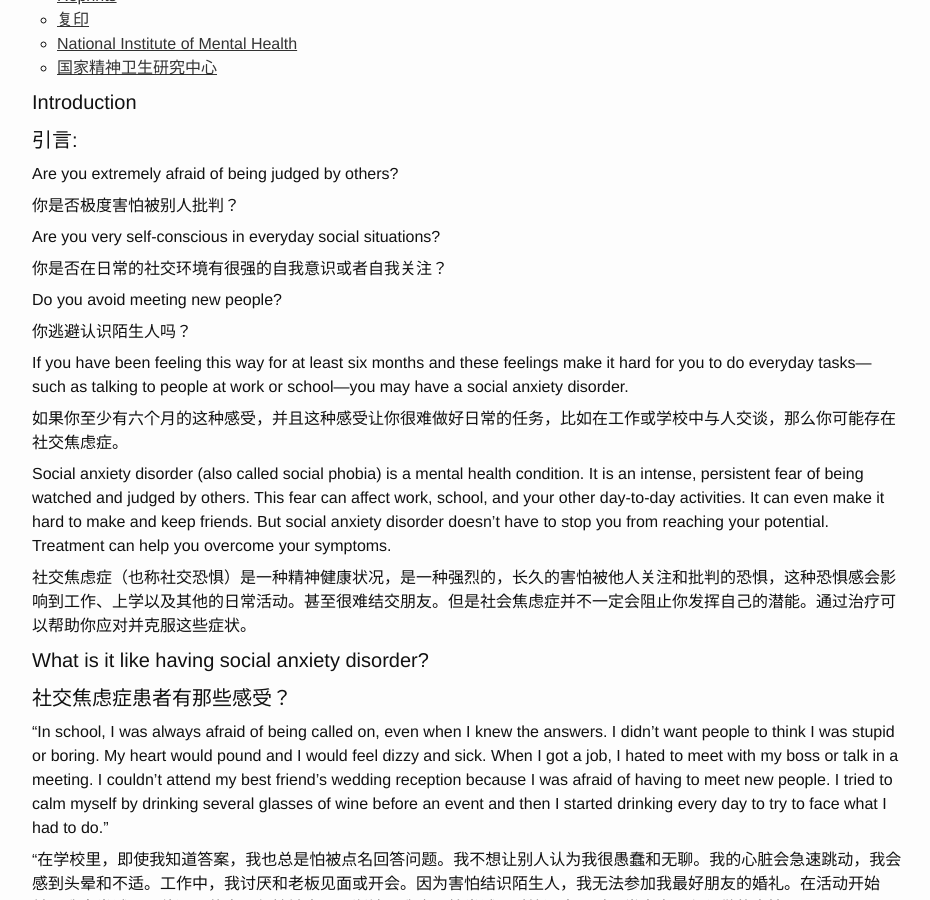
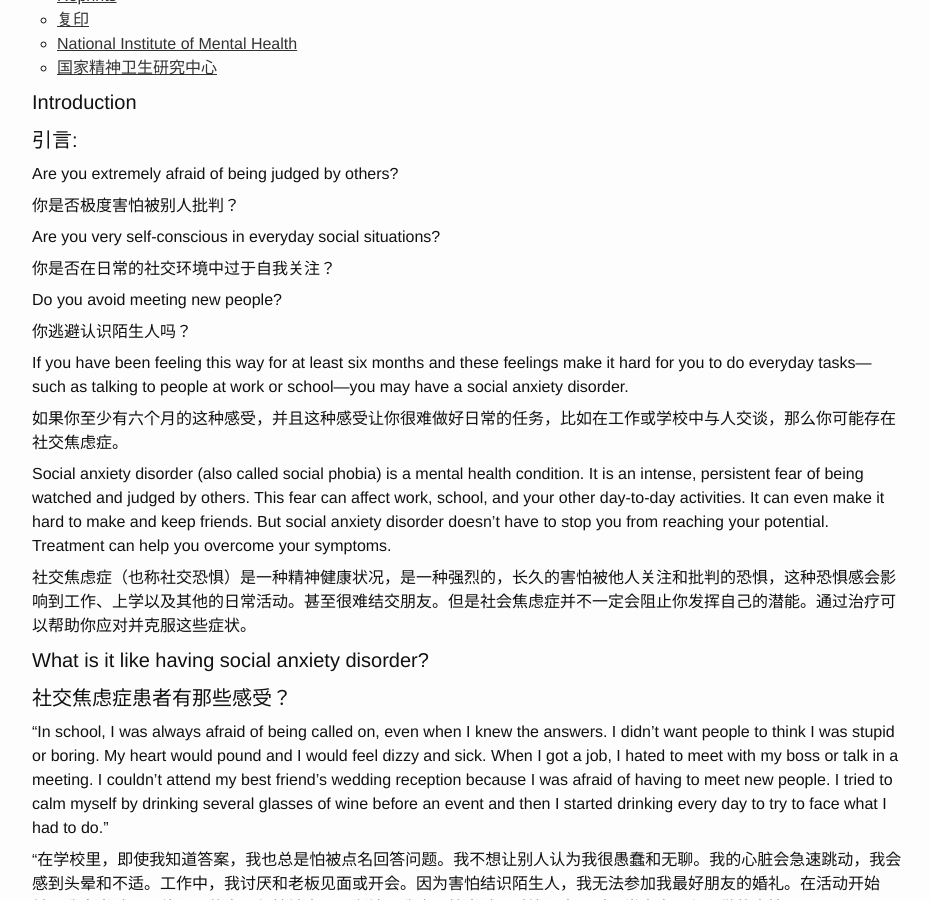
Before and after one commit to lianyu1115/lianyu, a Jekyll site: the page built from _essays/2021-01-07-social-anxiety-disorder--more-than-just-shyness.md, in a window 1280 px wide and 900 px high, scrolled down 748 px. Shown: the whole window, without its empty margins (173-1103 px from the left). Built offline with Jekyll 4.4.1, drawn with Linux system fonts in a browser that asks for light colours.

Commit message:
Update 2021-01-07-social-anxiety-disorder--more-than-just-shyness.md

```diff
--- a/_essays/2021-01-07-social-anxiety-disorder--more-than-just-shyness.md
+++ b/_essays/2021-01-07-social-anxiety-disorder--more-than-just-shyness.md
@@ -21,7 +21,7 @@ Are you extremely afraid of being judged by others?
 
 Are you very self-conscious in everyday social situations?
 
-你是否在日常的社交环境有很强的自我意识或者自我关注？
+你是否在日常的社交环境中过于自我关注？
 
 Do you avoid meeting new people?
 
```
